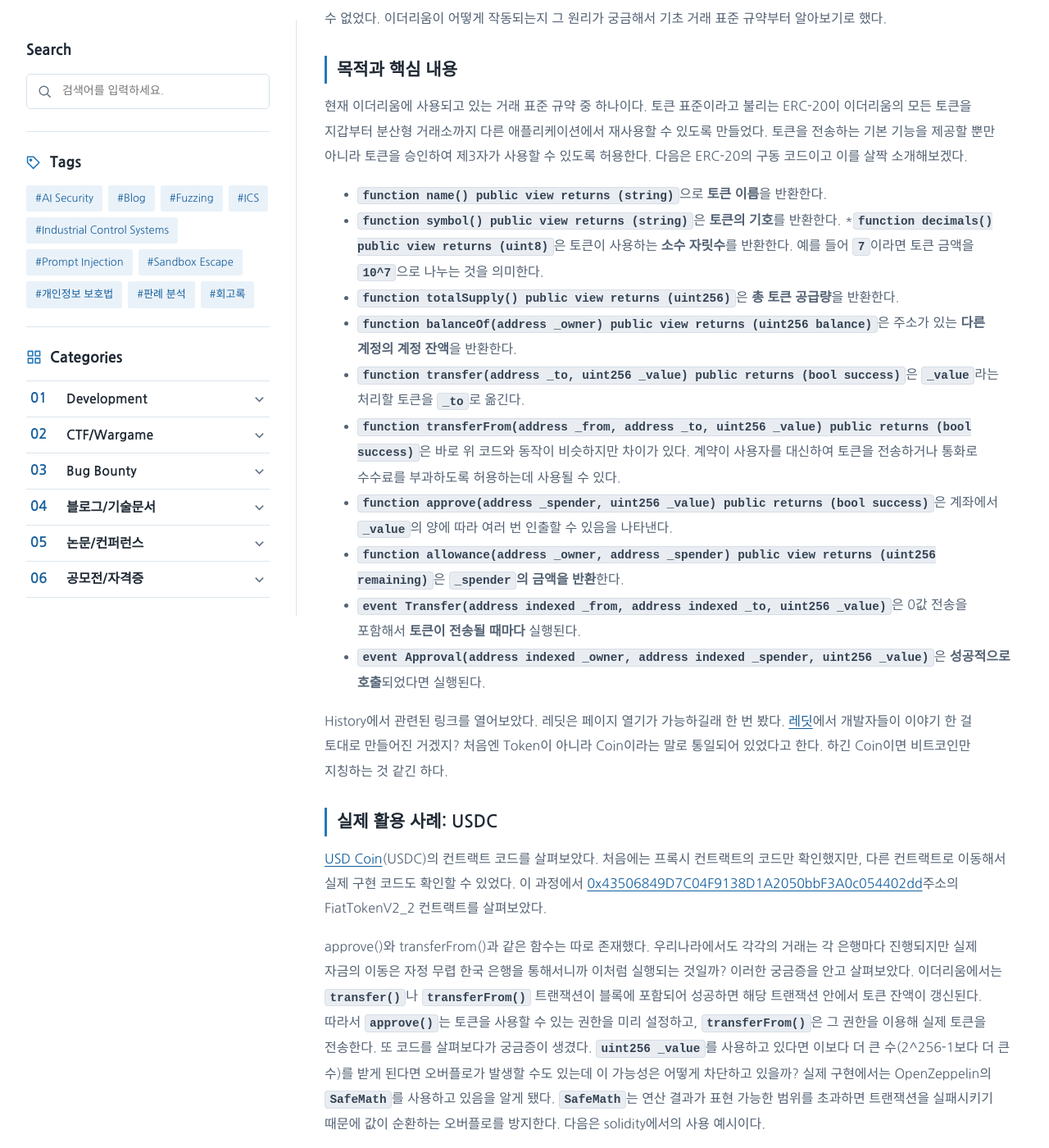
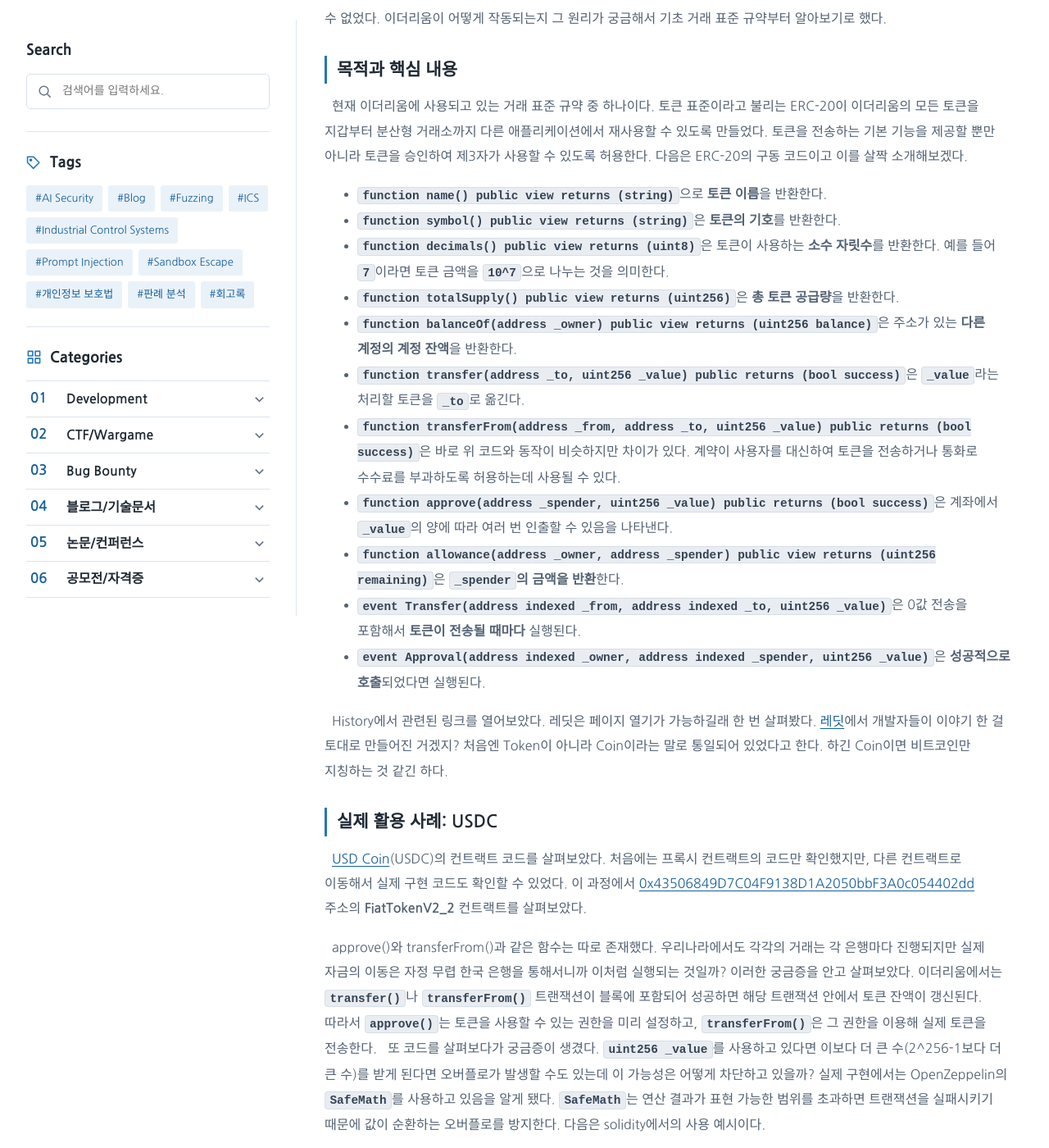
Before and after one commit to BEAN-CMD418/bean-cmd418.github.io, a Jekyll site: the page built from _posts/2026-11-28-ethereum-erc20-usdc.md, in a window 1280 px wide and 1400 px high, scrolled down 293 px. Shown: the whole window at 82% size. Built offline with Jekyll 4.4.1, drawn with Linux system fonts in a browser that asks for light colours; some web fonts are replaced.

````diff
--- a/_posts/2026-11-28-ethereum-erc20-usdc.md
+++ b/_posts/2026-11-28-ethereum-erc20-usdc.md
@@ -4,15 +4,15 @@ date: 2026-11-28 00:00:00 +0900
 categories: [tech-docs]
 ---
 
-여름 방학이 끝날 무렵 가상 자산과 관련한 특강을 들었었다. 하지만 이더리움과 같은 가상 자산의 실행 원리를 자세히는 잘 알 수 없었다. 이더리움이 어떻게 작동되는지 그 원리가 궁금해서 기초 거래 표준 규약부터 알아보기로 했다.
+&nbsp;&nbsp;여름 방학이 끝날 무렵 가상 자산과 관련한 특강을 들었었다. 하지만 이더리움과 같은 가상 자산의 실행 원리를 자세히는 잘 알 수 없었다. 이더리움이 어떻게 작동되는지 그 원리가 궁금해서 기초 거래 표준 규약부터 알아보기로 했다.
 
 ## 목적과 핵심 내용
 
- 현재 이더리움에 사용되고 있는 거래 표준 규약 중 하나이다. 토큰 표준이라고 불리는 ERC-20이 이더리움의 모든 토큰을 지갑부터 분산형 거래소까지 다른 애플리케이션에서 재사용할 수 있도록 만들었다. 토큰을 전송하는 기본 기능을 제공할 뿐만 아니라 토큰을 승인하여 제3자가 사용할 수 있도록 허용한다. 다음은 ERC-20의 구동 코드이고 이를 살짝 소개해보겠다.
+&nbsp;&nbsp;현재 이더리움에 사용되고 있는 거래 표준 규약 중 하나이다. 토큰 표준이라고 불리는 ERC-20이 이더리움의 모든 토큰을 지갑부터 분산형 거래소까지 다른 애플리케이션에서 재사용할 수 있도록 만들었다. 토큰을 전송하는 기본 기능을 제공할 뿐만 아니라 토큰을 승인하여 제3자가 사용할 수 있도록 허용한다. 다음은 ERC-20의 구동 코드이고 이를 살짝 소개해보겠다.
 
 * `function name() public view returns (string)`으로 **토큰 이름**을 반환한다.
 * `function symbol() public view returns (string)`은 **토큰의 기호**를 반환한다.
-*`function decimals() public view returns (uint8)`은 토큰이 사용하는 **소수 자릿수**를 반환한다. 예를 들어 `7`이라면 토큰 금액을 `10^7`으로 나누는 것을 의미한다.
+* `function decimals() public view returns (uint8)`은 토큰이 사용하는 **소수 자릿수**를 반환한다. 예를 들어 `7`이라면 토큰 금액을 `10^7`으로 나누는 것을 의미한다.
 * `function totalSupply() public view returns (uint256)`은 **총 토큰 공급량**을 반환한다.
 * `function balanceOf(address _owner) public view returns (uint256 balance)`은 주소가 있는 **다른 계정의 계정 잔액**을 반환한다.
 * `function transfer(address _to, uint256 _value) public returns (bool success)`은 `_value`라는 처리할 토큰을 `_to`로 옮긴다.
@@ -22,15 +22,15 @@ categories: [tech-docs]
 * `event Transfer(address indexed _from, address indexed _to, uint256 _value)`은 0값 전송을 포함해서 **토큰이 전송될 때마다** 실행된다.
 * `event Approval(address indexed _owner, address indexed _spender, uint256 _value)`은 **성공적으로 호출**되었다면 실행된다.
 
- History에서 관련된 링크를 열어보았다. 레딧은 페이지 열기가 가능하길래 한 번 봤다. [레딧](https://www.reddit.com/r/ethereum/s/8iu5fpTE8H)에서 개발자들이 이야기 한 걸 토대로 만들어진 거겠지? 처음엔 Token이 아니라 Coin이라는 말로 통일되어 있었다고 한다. 하긴 Coin이면 비트코인만 지칭하는 것 같긴 하다.
+&nbsp;&nbsp;History에서 관련된 링크를 열어보았다. 레딧은 페이지 열기가 가능하길래 한 번 살펴봤다. [레딧](https://www.reddit.com/r/ethereum/s/8iu5fpTE8H)에서 개발자들이 이야기 한 걸 토대로 만들어진 거겠지? 처음엔 Token이 아니라 Coin이라는 말로 통일되어 있었다고 한다. 하긴 Coin이면 비트코인만 지칭하는 것 같긴 하다.
 
 ## 실제 활용 사례: USDC
 
- [USD Coin](https://etherscan.io/token/0xA0b86991c6218b36c1d19D4a2e9Eb0cE3606eB48#analytics)(USDC)의 컨트랙트 코드를 살펴보았다. 처음에는 프록시 컨트랙트의 코드만 확인했지만, 다른 컨트랙트로 이동해서 실제 구현 코드도 확인할 수 있었다. 이 과정에서
-[0x43506849D7C04F9138D1A2050bbF3A0c054402dd](https://etherscan.io/address/0x43506849D7C04F9138D1A2050bbF3A0c054402dd#code)주소의 FiatTokenV2_2 컨트랙트를 살펴보았다.
+&nbsp;&nbsp;[USD Coin](https://etherscan.io/token/0xA0b86991c6218b36c1d19D4a2e9Eb0cE3606eB48#analytics)(USDC)의 컨트랙트 코드를 살펴보았다. 처음에는 프록시 컨트랙트의 코드만 확인했지만, 다른 컨트랙트로 이동해서 실제 구현 코드도 확인할 수 있었다. 이 과정에서
+[0x43506849D7C04F9138D1A2050bbF3A0c054402dd](https://etherscan.io/address/0x43506849D7C04F9138D1A2050bbF3A0c054402dd#code) 주소의 **FiatTokenV2_2** 컨트랙트를 살펴보았다.
 
- approve()와 transferFrom()과 같은 함수는 따로 존재했다. 우리나라에서도 각각의 거래는 각 은행마다 진행되지만 실제 자금의 이동은 자정 무렵 한국 은행을 통해서니까 이처럼 실행되는 것일까? 이러한 궁금증을 안고 살펴보았다. 이더리움에서는 `transfer()`나 `transferFrom()` 트랜잭션이 블록에 포함되어 성공하면 해당 트랜잭션 안에서 토큰 잔액이 갱신된다. 따라서 `approve()`는 토큰을 사용할 수 있는 권한을 미리 설정하고, `transferFrom()`은 그 권한을 이용해 실제 토큰을 전송한다.
- 또 코드를 살펴보다가 궁금증이 생겼다. `uint256 _value`를 사용하고 있다면 이보다 더 큰 수(2^256-1보다 더 큰 수)를 받게 된다면 오버플로가 발생할 수도 있는데 이 가능성은 어떻게 차단하고 있을까? 실제 구현에서는 OpenZeppelin의 `SafeMath`를 사용하고 있음을 알게 됐다. `SafeMath`는 연산 결과가 표현 가능한 범위를 초과하면 트랜잭션을 실패시키기 때문에 값이 순환하는 오버플로를 방지한다. 다음은 solidity에서의 사용 예시이다.
+&nbsp;&nbsp;approve()와 transferFrom()과 같은 함수는 따로 존재했다. 우리나라에서도 각각의 거래는 각 은행마다 진행되지만 실제 자금의 이동은 자정 무렵 한국 은행을 통해서니까 이처럼 실행되는 것일까? 이러한 궁금증을 안고 살펴보았다. 이더리움에서는 `transfer()`나 `transferFrom()` 트랜잭션이 블록에 포함되어 성공하면 해당 트랜잭션 안에서 토큰 잔액이 갱신된다. 따라서 `approve()`는 토큰을 사용할 수 있는 권한을 미리 설정하고, `transferFrom()`은 그 권한을 이용해 실제 토큰을 전송한다.
+&nbsp;&nbsp;또 코드를 살펴보다가 궁금증이 생겼다. `uint256 _value`를 사용하고 있다면 이보다 더 큰 수(2^256-1보다 더 큰 수)를 받게 된다면 오버플로가 발생할 수도 있는데 이 가능성은 어떻게 차단하고 있을까? 실제 구현에서는 OpenZeppelin의 `SafeMath`를 사용하고 있음을 알게 됐다. `SafeMath`는 연산 결과가 표현 가능한 범위를 초과하면 트랜잭션을 실패시키기 때문에 값이 순환하는 오버플로를 방지한다. 다음은 solidity에서의 사용 예시이다.
 
 ```solidity
 using SafeMath for uint256;
````
